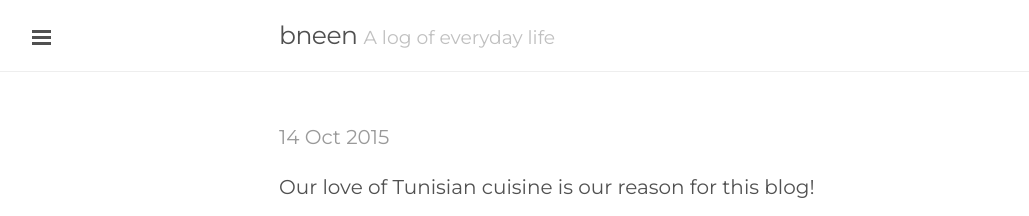
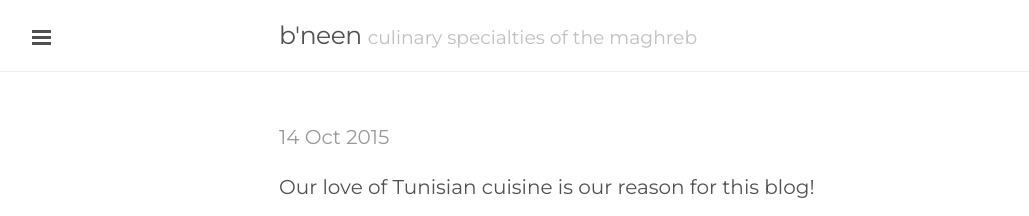
Before and after one commit to bneen/bneen.github.io, a Jekyll site: the page built from index.html, in a window 1280 px wide. Shown: the top 216 px of the page, without its empty margins (1-1030 px from the left). Built offline with Jekyll 4.4.1, drawn with Linux system fonts in a browser that asks for light colours; the list of posts is cut into pages by our own code.

Commit message:
Update _config.yml

```diff
--- a/_config.yml
+++ b/_config.yml
@@ -2,7 +2,7 @@ excerpt_separator: ""
 pygments: true
 markdown: kramdown
 url: http://bneen.github.io
-title: bneen
-tagline: A log of everyday life
-description: My awesome new site
+title: b'neen
+tagline: culinary specialties of the maghreb
+description: Living and eating Tunisian style in So Cal.
 paginate: 5
```
